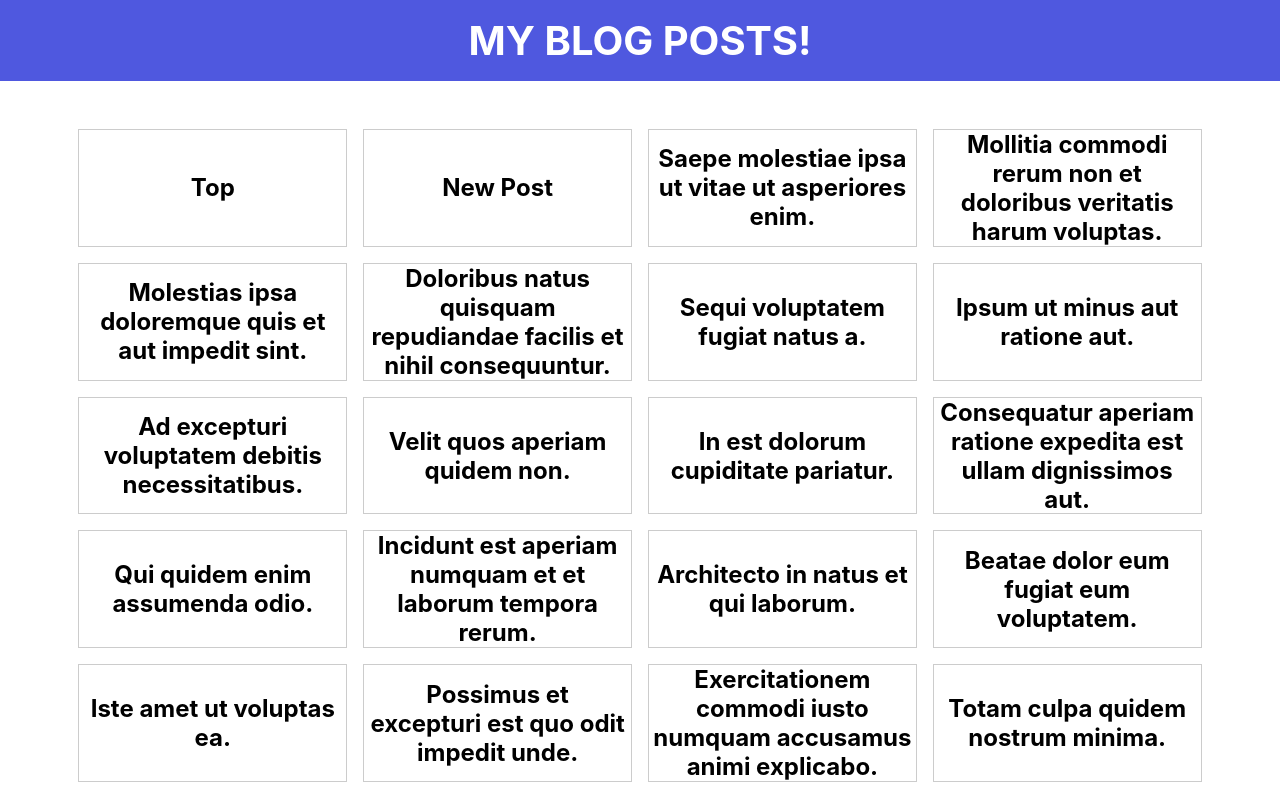
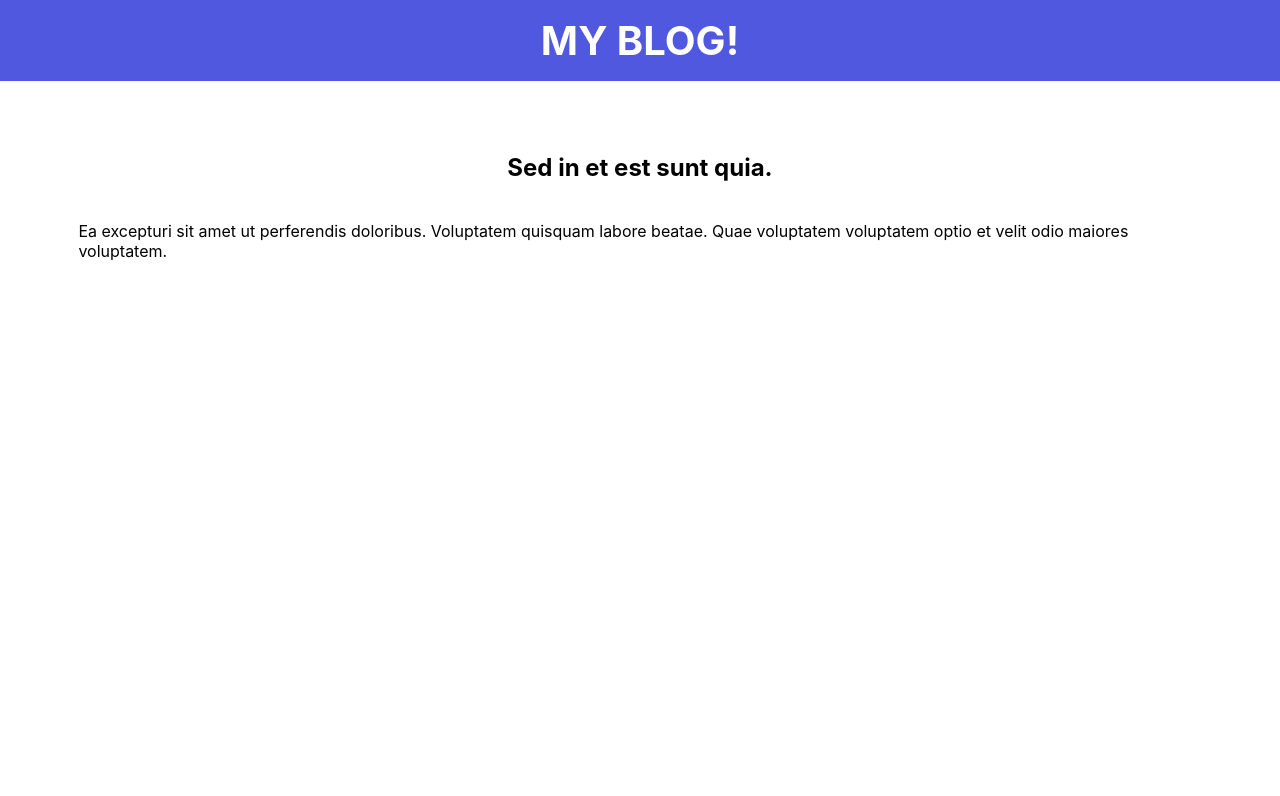
Before and after one commit to MarcBM/mbetbede_cosc360_blog_react, a React (Create React App) app: page /post/66cd676dd1141a300f059fa3 in a window 1280 px wide. Shown: the top 796 px of the page. Built offline with nearby package versions, Linux system fonts and the light colour scheme.

Commit message:
Posts link to details pages

```diff
--- a/package.json
+++ b/package.json
@@ -12,6 +12,7 @@
     "@types/react-dom": "^18.3.0",
     "react": "^18.3.1",
     "react-dom": "^18.3.1",
+    "react-router-dom": "^6.26.2",
     "react-scripts": "5.0.1",
     "typescript": "^4.9.5",
     "web-vitals": "^2.1.4"
--- a/src/components/Header.tsx
+++ b/src/components/Header.tsx
@@ -1,5 +1,5 @@
 import appStyles from '../styles/App.module.css';
 
 export default function Header() {
-	return <header className={appStyles.header}>My Blog Posts!</header>;
+	return <header className={appStyles.header}>My Blog!</header>;
 }
--- a/src/index.tsx
+++ b/src/index.tsx
@@ -3,13 +3,29 @@ import ReactDOM from 'react-dom/client';
 import './styles/index.css';
 import App from './pages/App';
 import reportWebVitals from './reportWebVitals';
+import { createBrowserRouter, RouterProvider } from 'react-router-dom';
+import Details from './pages/Details';
+import ErrorPage from './pages/ErrorPage';
+
+const router = createBrowserRouter([
+	{
+		path: '/',
+		element: <App />,
+		errorElement: <ErrorPage />
+	},
+	{
+		path: '/post/:id',
+		element: <Details />,
+		errorElement: <ErrorPage />
+	}
+]);
 
 const root = ReactDOM.createRoot(
 	document.getElementById('root') as HTMLElement
 );
 root.render(
 	<React.StrictMode>
-		<App />
+		<RouterProvider router={router} />
 	</React.StrictMode>
 );
 
--- a/src/pages/App.tsx
+++ b/src/pages/App.tsx
@@ -2,6 +2,7 @@ import appStyles from '../styles/App.module.css';
 import posts from '../data/posts.json';
 import Header from '../components/Header';
 import PostCard from '../components/PostCard';
+import { Link } from 'react-router-dom';
 
 function App() {
 	const postsData = posts.data;
@@ -11,7 +12,9 @@ function App() {
 			<main className={appStyles.main}>
 				<div className={appStyles.container}>
 					{postsData.map(post => (
-						<PostCard key={post._id} _id={post._id} title={post.title} />
+						<Link to={'/post/' + post._id} key={post._id}>
+							<PostCard key={post._id} _id={post._id} title={post.title} />
+						</Link>
 					))}
 				</div>
 			</main>
--- /dev/null
+++ b/src/pages/Details.tsx
@@ -0,0 +1,43 @@
+import { useParams } from 'react-router-dom';
+import Header from '../components/Header';
+import detailsStyles from '../styles/Details.module.css';
+import { useEffect, useState } from 'react';
+import posts from '../data/posts.json';
+
+export default function Details() {
+	const { id } = useParams<{ id: string }>();
+	const [post, setPost] = useState<
+		{ title: string; content: string } | undefined
+	>(undefined);
+
+	useEffect(() => {
+		const fetchRecord = () => {
+			const fetchedPost = posts.data.find(post => post._id === id);
+			setPost(fetchedPost);
+		};
+
+		fetchRecord();
+	}, [id]);
+
+	if (!post) {
+		return <div>Post not found!</div>;
+	}
+
+	return (
+		<>
+			<Header />
+			<div className={detailsStyles.main}>
+				<div className={detailsStyles.container}>
+					<div>
+						<div className={detailsStyles.title}>
+							<h2>{post.title}</h2>
+						</div>
+						<div className={detailsStyles.contents}>
+							<p>{post.content}</p>
+						</div>
+					</div>
+				</div>
+			</div>
+		</>
+	);
+}
--- /dev/null
+++ b/src/pages/ErrorPage.tsx
@@ -0,0 +1,16 @@
+import { useRouteError } from 'react-router-dom';
+
+export default function ErrorPage() {
+	const error = useRouteError() as Error;
+	console.error(error);
+
+	return (
+		<div id="error-page">
+			<h1>Oops!</h1>
+			<p>Sorry, an unexpected error has occurred.</p>
+			<p>
+				<i>{error.name || error.message}</i>
+			</p>
+		</div>
+	);
+}
--- /dev/null
+++ b/src/styles/Details.module.css
@@ -0,0 +1,35 @@
+.header {
+	font-size: 2.5rem;
+	padding: 1rem;
+	background-color: #4f58df;
+	color: #fff;
+	font-weight: bolder;
+	text-transform: uppercase;
+	text-align: center;
+}
+
+.main {
+	flex: 1;
+	padding: 1rem;
+}
+
+.container {
+	display: grid;
+	grid-template-columns: repeat(1, 1fr);
+	grid-gap: 1rem;
+	width: 90%;
+	max-width: 1200px;
+	margin: 2rem auto;
+}
+
+.contents {
+}
+
+.title {
+	display: flex;
+	align-items: center;
+	justify-content: center;
+	text-align: center;
+	height: 60px;
+	padding: 0.5rem 0.25rem;
+}
```
Also changed, not shown: 1 other file (tests, documents, lock files or other folders).
